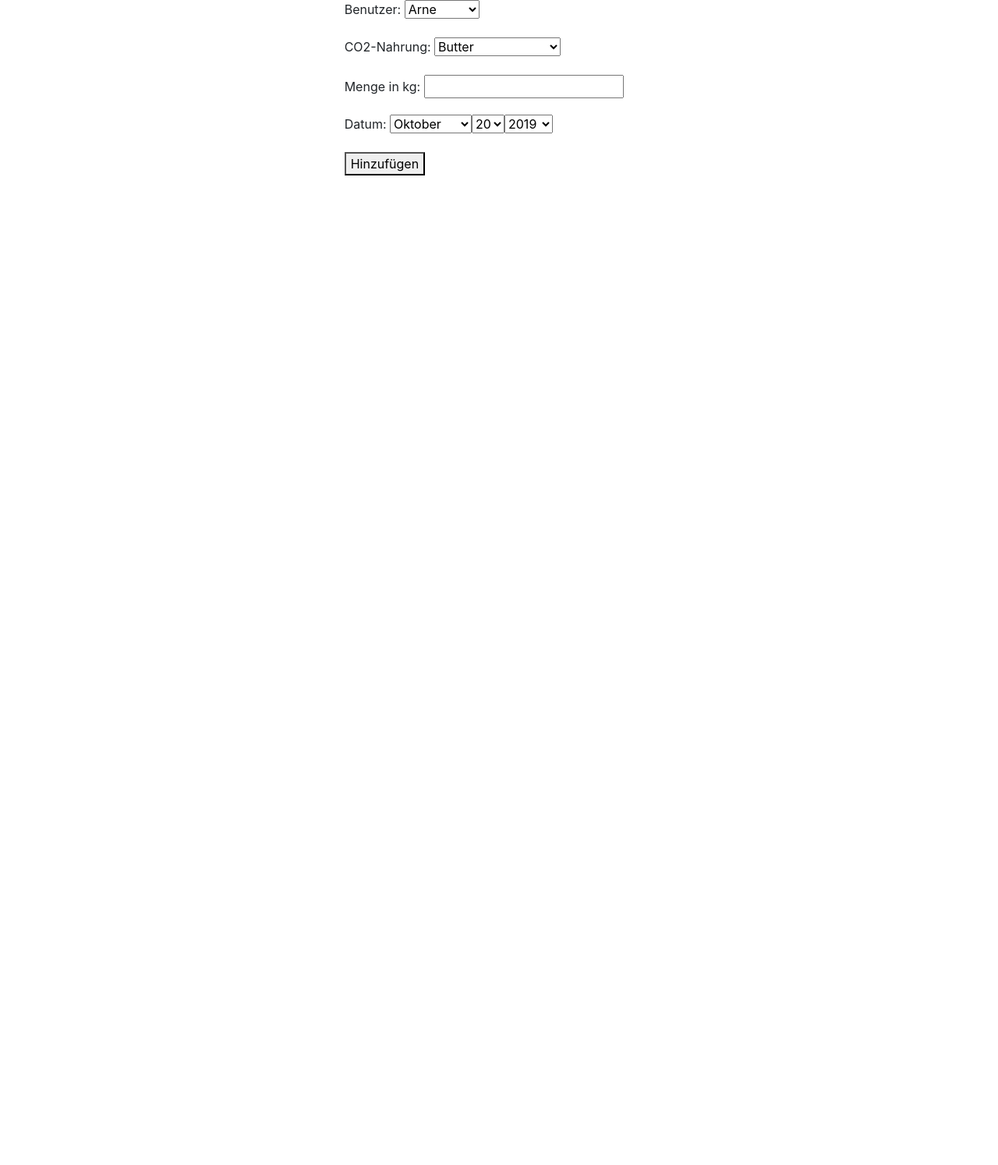
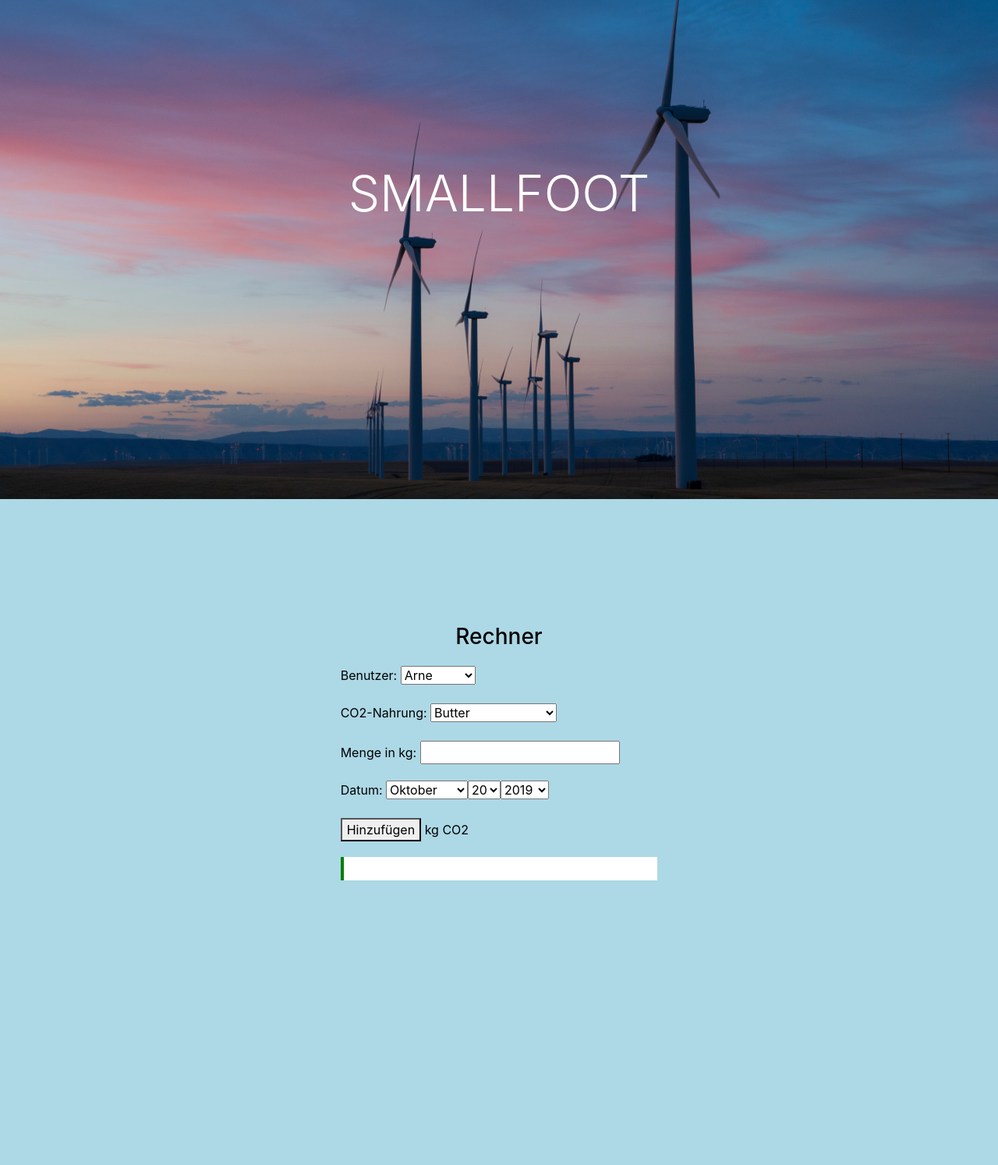
Before and after one commit to Jugendhackt/CO2-smallfoot, a Django app: page /berechnung in a window 1280 px wide. Shown: the whole page at 78% size. Before the commit the page ends 225 px from the top, so only its background shows below. Run offline with Django 3.2, Linux system fonts and the light colour scheme; some libraries are stand-ins or nearby versions.

Commit message:
Template aktualisiert

```diff
--- a/food/templates/food/berechnung.html
+++ b/food/templates/food/berechnung.html
@@ -1,6 +1,11 @@
 <!DOCTYPE html>
 <html lang="en">
 <head>
+
+
+
+
+
     <link rel="stylesheet" href="https://stackpath.bootstrapcdn.com/bootstrap/4.3.1/css/bootstrap.min.css"
           integrity="sha384-ggOyR0iXCbMQv3Xipma34MD+dH/1fQ784/j6cY/iJTQUOhcWr7x9JvoRxT2MZw1T" crossorigin="anonymous">
     <script src="https://stackpath.bootstrapcdn.com/bootstrap/4.3.1/js/bootstrap.min.js"
@@ -12,18 +17,103 @@
     <script src="https://cdnjs.cloudflare.com/ajax/libs/popper.js/1.14.7/umd/popper.min.js"
             integrity="sha384-UO2eT0CpHqdSJQ6hJty5KVphtPhzWj9WO1clHTMGa3JDZwrnQq4sF86dIHNDz0W1"
             crossorigin="anonymous"></script>
+
+
+        <style>
+    body{
+        background: lightblue;
+
+}
+.aa{
+    margin-top: 20vh;
+    color:black;
+    margin-bottom:20px;
+}
+    .maina{
+    color: #000;
+    height:80vh;
+    }
+
+#myProgress {
+  width: 100%;
+  background-color: white;
+  margin-top: 20px;
+  margin-bottom: 20px
+}
+
+#myBar {
+  width: 1%;
+  height: 30px;
+  background-color: green;
+}
+.parallax {
+  /* The image used */
+  background-image: url("/static/co2hintergrund.jpg");
+
+  /* Full height */
+  height: 80vh;
+
+  /* Create the parallax scrolling effect */
+  background-attachment: fixed;
+  background-position: center;
+  background-repeat: no-repeat;
+  background-size: cover;
+}
+.name{
+    position:relative;
+    padding-top:200px;
+    display: block;
+    text-transform: uppercase;
+    /* font-family: Montserrat,"Helvetica Neue",Helvetica,Arial,sans-serif; */
+    font-size: 4em;
+    font-weight: 300;
+    text-align:center;
+    color:white;
+    }
+    </style>
+
+        <script>
+
+        var max = 8.2
+function move() {
+console.log("move");
+
+          var i = parseFloat(document.getElementById("result").innerHTML.replace(',','.'));
+    var width = i/max*100;
+    var elem = document.getElementById("myBar");
+        elem.style.width = width + "%";
+        if (width > 100){
+       elem.style.backgroundColor = "red";
+        }
+}
+document.addEventListener('DOMContentLoaded',move,false);
+
+jarallax(document.querySelectorAll('.jarallax'));
+    </script>
     <meta charset="UTF-8">
     <title>Rechner</title>
 </head>
 <body>
-<div classs="row">
+<div class="parallax">
+    <span class="name">smallFoot</span>
+
+</div>
+<div style="text-align:center;display:block" class="row aa">
+     <h3>Rechner</h3>
+</div>
+
+
+<div class="row maina">
     <div class="col-md-4 offset-md-4">
         <div>
             <form method="post">{% csrf_token %}
                 {{form.as_p}}
-                <button type="submit">Hinzufügen</button>
-                {{result}}
-
+                <button onclick="move()" type="submit">Hinzufügen</button>
+                <div id="result" style="display:inline">{{result}}</div>
+                kg CO2
+                <div id="myProgress">
+                    <div id="myBar"></div>
+                </div>
             </form>
         </div>
     </div>
```
Also changed, not shown: db.sqlite3, food/static/co2hintergrund.jpg (added), 1 other file.
